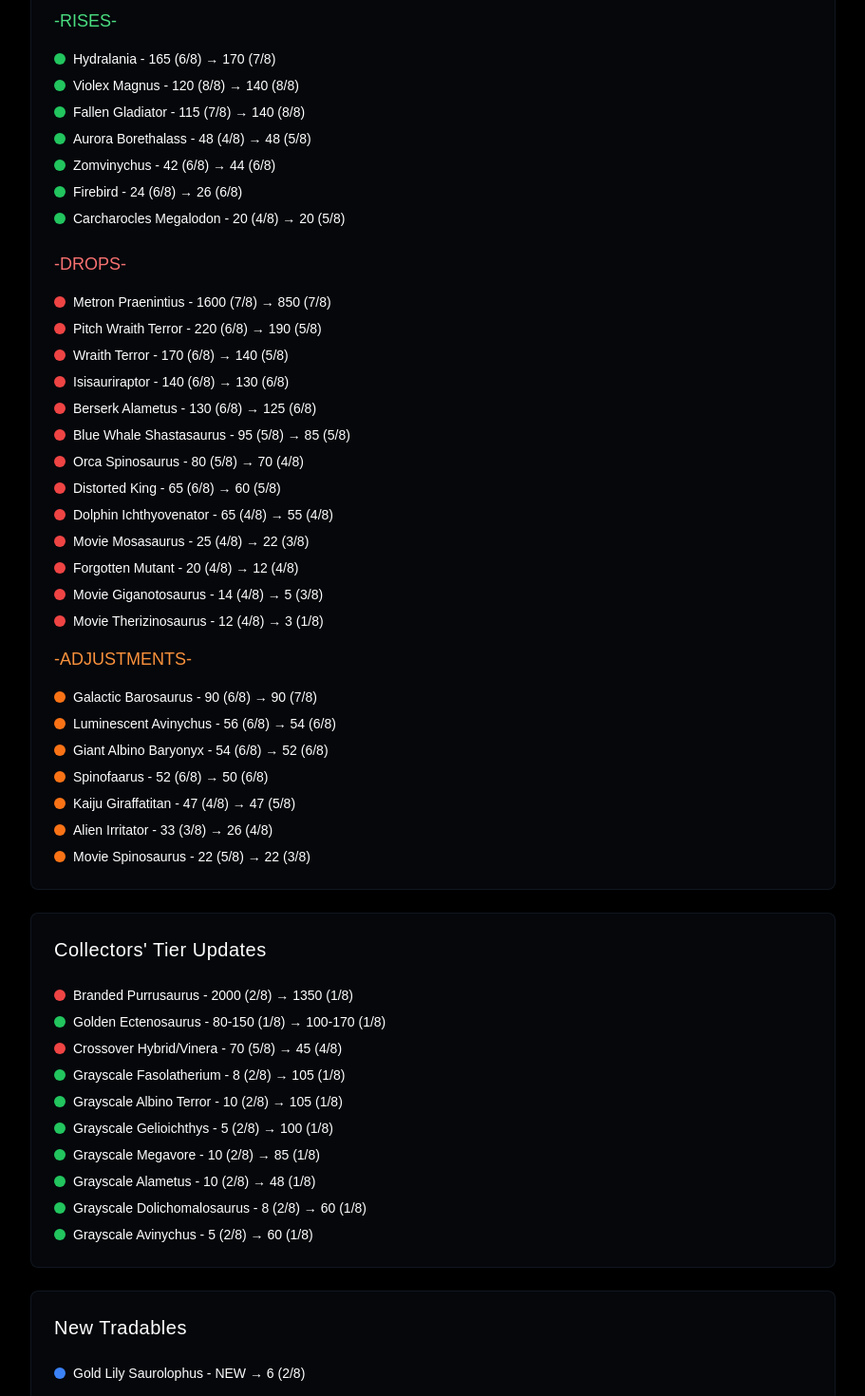
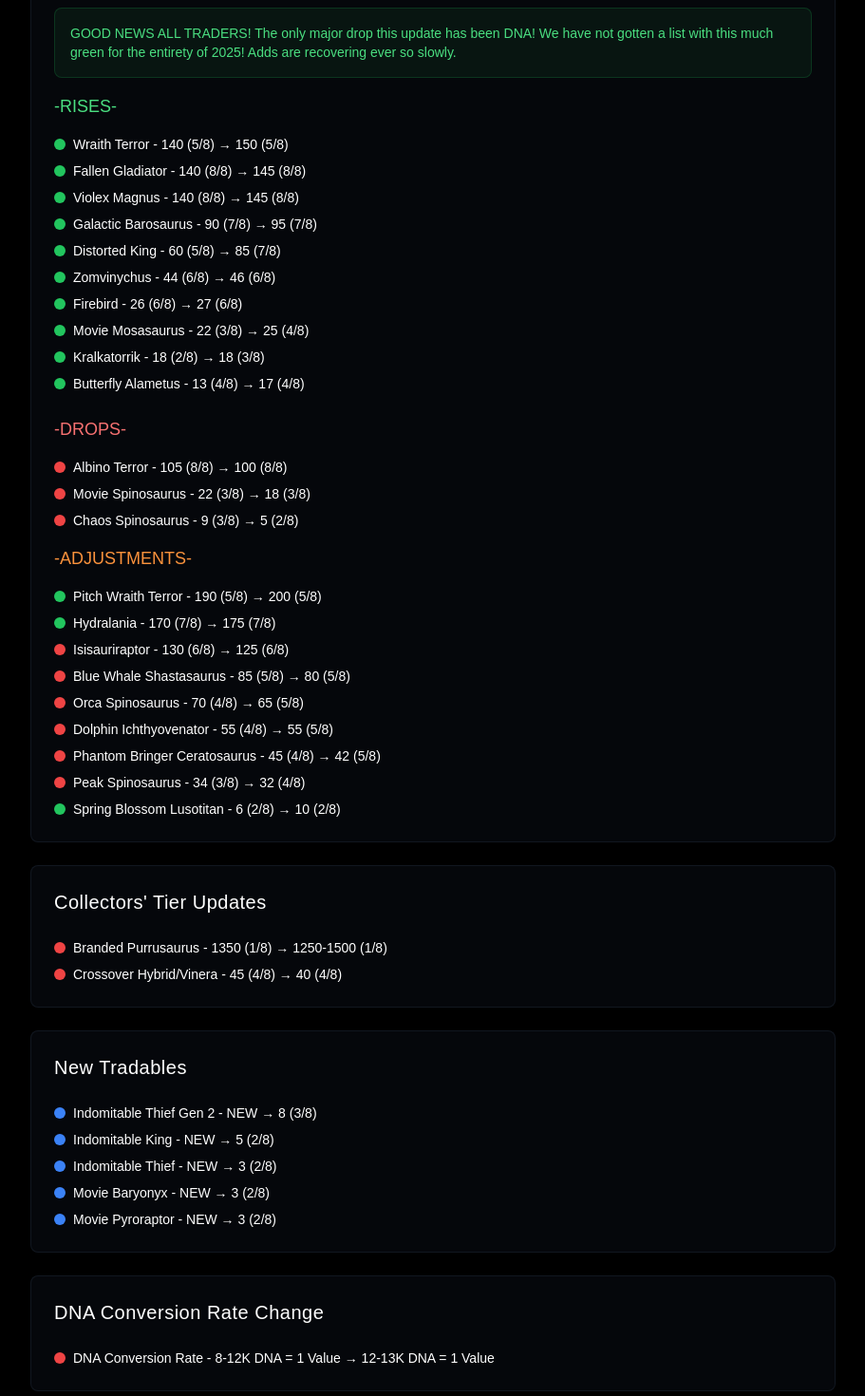
Before and after one commit to TotallyTheQuack/Value-List, a Next.js app: page /changelog in a window 1280 px wide. Shown: the part 280-1750 px from the top of the page at 95% size, without its empty margins (184-1095 px from the left). Built offline with nearby package versions, Linux system fonts and the light colour scheme.

Commit message:
feat: update dinosaur value list with August 31, 2025 changes
Co-authored-by: Kai <214445282+TotallyTheQuack@users.noreply.github.com>

```diff
--- a/changelog.tsx
+++ b/changelog.tsx
@@ -18,321 +18,219 @@ export default function Changelog() {
   const changelogEntries: ChangelogEntry[] = [
     // RISES
     {
-      name: "Hydralania",
-      oldValue: 165,
-      newValue: 170,
-      oldRarity: "6/8",
-      newRarity: "7/8",
+      name: "Wraith Terror",
+      oldValue: 140,
+      newValue: 150,
+      oldRarity: "5/8",
+      newRarity: "5/8",
       isIncrease: true,
     },
     {
-      name: "Violex Magnus",
-      oldValue: 120,
-      newValue: 140,
+      name: "Fallen Gladiator",
+      oldValue: 140,
+      newValue: 145,
       oldRarity: "8/8",
       newRarity: "8/8",
       isIncrease: true,
     },
     {
-      name: "Fallen Gladiator",
-      oldValue: 115,
-      newValue: 140,
-      oldRarity: "7/8",
+      name: "Violex Magnus",
+      oldValue: 140,
+      newValue: 145,
+      oldRarity: "8/8",
       newRarity: "8/8",
       isIncrease: true,
     },
     {
-      name: "Aurora Borethalass",
-      oldValue: 48,
-      newValue: 48,
-      oldRarity: "4/8",
-      newRarity: "5/8",
+      name: "Galactic Barosaurus",
+      oldValue: 90,
+      newValue: 95,
+      oldRarity: "7/8",
+      newRarity: "7/8",
+      isIncrease: true,
+    },
+    {
+      name: "Distorted King",
+      oldValue: 60,
+      newValue: 85,
+      oldRarity: "5/8",
+      newRarity: "7/8",
       isIncrease: true,
     },
     {
       name: "Zomvinychus",
-      oldValue: 42,
-      newValue: 44,
+      oldValue: 44,
+      newValue: 46,
       oldRarity: "6/8",
       newRarity: "6/8",
       isIncrease: true,
     },
     {
       name: "Firebird",
-      oldValue: 24,
-      newValue: 26,
+      oldValue: 26,
+      newValue: 27,
       oldRarity: "6/8",
       newRarity: "6/8",
       isIncrease: true,
     },
     {
-      name: "Carcharocles Megalodon",
-      oldValue: 20,
-      newValue: 20,
+      name: "Movie Mosasaurus",
+      oldValue: 22,
+      newValue: 25,
+      oldRarity: "3/8",
+      newRarity: "4/8",
+      isIncrease: true,
+    },
+    {
+      name: "Kralkatorrik",
+      oldValue: 18,
+      newValue: 18,
+      oldRarity: "2/8",
+      newRarity: "3/8",
+      isIncrease: true,
+    },
+    {
+      name: "Butterfly Alametus",
+      oldValue: 13,
+      newValue: 17,
       oldRarity: "4/8",
-      newRarity: "5/8",
+      newRarity: "4/8",
       isIncrease: true,
     },
     // DROPS
     {
-      name: "Metron Praenintius",
-      oldValue: 1600,
-      newValue: 850,
-      oldRarity: "7/8",
-      newRarity: "7/8",
+      name: "Albino Terror",
+      oldValue: 105,
+      newValue: 100,
+      oldRarity: "8/8",
+      newRarity: "8/8",
       isIncrease: false,
     },
     {
-      name: "Pitch Wraith Terror",
-      oldValue: 220,
-      newValue: 190,
-      oldRarity: "6/8",
-      newRarity: "5/8",
-      isIncrease: false,
-    },
-    {
-      name: "Wraith Terror",
-      oldValue: 170,
-      newValue: 140,
-      oldRarity: "6/8",
-      newRarity: "5/8",
-      isIncrease: false,
-    },
-    {
-      name: "Isisauriraptor",
-      oldValue: 140,
-      newValue: 130,
-      oldRarity: "6/8",
-      newRarity: "6/8",
-      isIncrease: false,
-    },
-    {
-      name: "Berserk Alametus",
-      oldValue: 130,
-      newValue: 125,
-      oldRarity: "6/8",
-      newRarity: "6/8",
-      isIncrease: false,
-    },
-    {
-      name: "Blue Whale Shastasaurus",
-      oldValue: 95,
-      newValue: 85,
-      oldRarity: "5/8",
-      newRarity: "5/8",
-      isIncrease: false,
-    },
-    {
-      name: "Orca Spinosaurus",
-      oldValue: 80,
-      newValue: 70,
-      oldRarity: "5/8",
-      newRarity: "4/8",
-      isIncrease: false,
-    },
-    {
-      name: "Distorted King",
-      oldValue: 65,
-      newValue: 60,
-      oldRarity: "6/8",
-      newRarity: "5/8",
-      isIncrease: false,
-    },
-    {
-      name: "Dolphin Ichthyovenator",
-      oldValue: 65,
-      newValue: 55,
-      oldRarity: "4/8",
-      newRarity: "4/8",
-      isIncrease: false,
-    },
-    {
-      name: "Movie Mosasaurus",
-      oldValue: 25,
-      newValue: 22,
-      oldRarity: "4/8",
+      name: "Movie Spinosaurus",
+      oldValue: 22,
+      newValue: 18,
+      oldRarity: "3/8",
       newRarity: "3/8",
       isIncrease: false,
     },
     {
-      name: "Forgotten Mutant",
-      oldValue: 20,
-      newValue: 12,
-      oldRarity: "4/8",
-      newRarity: "4/8",
-      isIncrease: false,
-    },
-    {
-      name: "Movie Giganotosaurus",
-      oldValue: 14,
+      name: "Chaos Spinosaurus",
+      oldValue: 9,
       newValue: 5,
-      oldRarity: "4/8",
-      newRarity: "3/8",
-      isIncrease: false,
-    },
-    {
-      name: "Movie Therizinosaurus",
-      oldValue: 12,
-      newValue: 3,
-      oldRarity: "4/8",
-      newRarity: "1/8",
+      oldRarity: "3/8",
+      newRarity: "2/8",
       isIncrease: false,
     },
     // ADJUSTMENTS
     {
-      name: "Galactic Barosaurus",
-      oldValue: 90,
-      newValue: 90,
-      oldRarity: "6/8",
-      newRarity: "7/8",
-      isIncrease: false,
+      name: "Pitch Wraith Terror",
+      oldValue: 190,
+      newValue: 200,
+      oldRarity: "5/8",
+      newRarity: "5/8",
+      isIncrease: true,
       isAdjustment: true,
     },
     {
-      name: "Luminescent Avinychus",
-      oldValue: 56,
-      newValue: 54,
+      name: "Hydralania",
+      oldValue: 170,
+      newValue: 175,
+      oldRarity: "7/8",
+      newRarity: "7/8",
+      isIncrease: true,
+      isAdjustment: true,
+    },
+    {
+      name: "Isisauriraptor",
+      oldValue: 130,
+      newValue: 125,
       oldRarity: "6/8",
       newRarity: "6/8",
       isIncrease: false,
       isAdjustment: true,
     },
     {
-      name: "Giant Albino Baryonyx",
-      oldValue: 54,
-      newValue: 52,
-      oldRarity: "6/8",
-      newRarity: "6/8",
+      name: "Blue Whale Shastasaurus",
+      oldValue: 85,
+      newValue: 80,
+      oldRarity: "5/8",
+      newRarity: "5/8",
       isIncrease: false,
       isAdjustment: true,
     },
     {
-      name: "Spinofaarus",
-      oldValue: 52,
-      newValue: 50,
-      oldRarity: "6/8",
-      newRarity: "6/8",
-      isIncrease: false,
-      isAdjustment: true,
-    },
-    {
-      name: "Kaiju Giraffatitan",
-      oldValue: 47,
-      newValue: 47,
+      name: "Orca Spinosaurus",
+      oldValue: 70,
+      newValue: 65,
       oldRarity: "4/8",
       newRarity: "5/8",
       isIncrease: false,
       isAdjustment: true,
     },
     {
-      name: "Alien Irritator",
-      oldValue: 33,
-      newValue: 26,
+      name: "Dolphin Ichthyovenator",
+      oldValue: 55,
+      newValue: 55,
+      oldRarity: "4/8",
+      newRarity: "5/8",
+      isIncrease: false,
+      isAdjustment: true,
+    },
+    {
+      name: "Phantom Bringer Ceratosaurus",
+      oldValue: 45,
+      newValue: 42,
+      oldRarity: "4/8",
+      newRarity: "5/8",
+      isIncrease: false,
+      isAdjustment: true,
+    },
+    {
+      name: "Peak Spinosaurus",
+      oldValue: 34,
+      newValue: 32,
       oldRarity: "3/8",
       newRarity: "4/8",
       isIncrease: false,
       isAdjustment: true,
     },
     {
-      name: "Movie Spinosaurus",
-      oldValue: 22,
-      newValue: 22,
-      oldRarity: "5/8",
-      newRarity: "3/8",
-      isIncrease: false,
+      name: "Spring Blossom Lusotitan",
+      oldValue: 6,
+      newValue: 10,
+      oldRarity: "2/8",
+      newRarity: "2/8",
+      isIncrease: true,
       isAdjustment: true,
     },
     // COLLECTORS' TIER
     {
       name: "Branded Purrusaurus",
-      oldValue: 2000,
-      newValue: 1350,
-      oldRarity: "2/8",
+      oldValue: 1350,
+      newValue: "1250-1500",
+      oldRarity: "1/8",
       newRarity: "1/8",
       isIncrease: false,
       isCollectors: true,
     },
     {
-      name: "Golden Ectenosaurus",
-      oldValue: "80-150",
-      newValue: "100-170",
-      oldRarity: "1/8",
-      newRarity: "1/8",
-      isIncrease: true,
-      isCollectors: true,
-    },
-    {
       name: "Crossover Hybrid/Vinera",
-      oldValue: 70,
-      newValue: 45,
-      oldRarity: "5/8",
+      oldValue: 45,
+      newValue: 40,
+      oldRarity: "4/8",
       newRarity: "4/8",
       isIncrease: false,
       isCollectors: true,
     },
-    {
-      name: "Grayscale Fasolatherium",
-      oldValue: 8,
-      newValue: 105,
-      oldRarity: "2/8",
-      newRarity: "1/8",
-      isIncrease: true,
-      isCollectors: true,
-    },
-    {
-      name: "Grayscale Albino Terror",
-      oldValue: 10,
-      newValue: 105,
-      oldRarity: "2/8",
-      newRarity: "1/8",
-      isIncrease: true,
-      isCollectors: true,
-    },
-    {
-      name: "Grayscale Gelioichthys",
-      oldValue: 5,
-      newValue: 100,
-      oldRarity: "2/8",
-      newRarity: "1/8",
-      isIncrease: true,
-      isCollectors: true,
-    },
-    {
-      name: "Grayscale Megavore",
-      oldValue: 10,
-      newValue: 85,
-      oldRarity: "2/8",
-      newRarity: "1/8",
-      isIncrease: true,
-      isCollectors: true,
-    },
-    {
-      name: "Grayscale Alametus",
-      oldValue: 10,
-      newValue: 48,
-      oldRarity: "2/8",
-      newRarity: "1/8",
-      isIncrease: true,
-      isCollectors: true,
-    },
-    {
-      name: "Grayscale Dolichomalosaurus",
-      oldValue: 8,
-      newValue: 60,
-      oldRarity: "2/8",
-      newRarity: "1/8",
-      isIncrease: true,
-      isCollectors: true,
-    },
-    {
-      name: "Grayscale Avinychus",
-      oldValue: 5,
-      newValue: 60,
-      oldRarity: "2/8",
-      newRarity: "1/8",
-      isIncrease: true,
-      isCollectors: true,
-    },
+  ]
+
+  const newTradables = [
+    { name: "Indomitable Thief Gen 2", value: 8, rarity: "3/8" },
+    { name: "Indomitable King", value: 5, rarity: "2/8" },
+    { name: "Indomitable Thief", value: 3, rarity: "2/8" },
+    { name: "Movie Baryonyx", value: 3, rarity: "2/8" },
+    { name: "Movie Pyroraptor", value: 3, rarity: "2/8" },
   ]
 
   return (
@@ -360,16 +258,22 @@ export default function Changelog() {
           <Card className="bg-gray-900/30 border-gray-800/50 backdrop-blur-sm">
             <CardHeader>
               <CardTitle className="text-white text-xl font-light tracking-wide">
-                Recent Value Changes - August 22, 2025
+                Recent Value Changes - August 31, 2025
               </CardTitle>
             </CardHeader>
             <CardContent>
+              <div className="mb-4 p-4 bg-green-900/20 border border-green-700/30 rounded-lg">
+                <p className="text-green-400 text-sm font-light">
+                  <strong>GOOD NEWS ALL TRADERS!</strong> The only major drop this update has been DNA! We have not
+                  gotten a list with this much green for the entirety of 2025! Adds are recovering ever so slowly.
+                </p>
+              </div>
               <div className="space-y-4">
                 <div className="mb-6">
                   <h3 className="text-green-400 text-lg font-light mb-4">-RISES-</h3>
                   <div className="space-y-2">
                     {changelogEntries
-                      .filter((entry) => entry.isIncrease && !entry.isCollectors)
+                      .filter((entry) => entry.isIncrease && !entry.isCollectors && !entry.isAdjustment)
                       .map((entry, index) => (
                         <div key={index} className="flex items-center gap-2 text-white text-sm">
                           <div className="w-3 h-3 bg-green-500 rounded-full"></div>
@@ -404,7 +308,9 @@ export default function Changelog() {
                       .filter((entry) => entry.isAdjustment)
                       .map((entry, index) => (
                         <div key={index} className="flex items-center gap-2 text-white text-sm">
-                          <div className="w-3 h-3 bg-orange-500 rounded-full"></div>
+                          <div
+                            className={`w-3 h-3 rounded-full ${entry.isIncrease ? "bg-green-500" : "bg-red-500"}`}
+                          ></div>
                           <span className="font-light">
                             {entry.name} - {entry.oldValue} ({entry.oldRarity}) → {entry.newValue} ({entry.newRarity})
                           </span>
@@ -442,23 +348,27 @@ export default function Changelog() {
             </CardHeader>
             <CardContent>
               <div className="space-y-2">
-                <div className="flex items-center gap-2 text-white text-sm">
-                  <div className="w-3 h-3 bg-blue-500 rounded-full"></div>
-                  <span className="font-light">Gold Lily Saurolophus - NEW → 6 (2/8)</span>
-                </div>
+                {newTradables.map((item, index) => (
+                  <div key={index} className="flex items-center gap-2 text-white text-sm">
+                    <div className="w-3 h-3 bg-blue-500 rounded-full"></div>
+                    <span className="font-light">
+                      {item.name} - NEW → {item.value} ({item.rarity})
+                    </span>
+                  </div>
+                ))}
               </div>
             </CardContent>
           </Card>
 
           <Card className="bg-gray-900/30 border-gray-800/50 backdrop-blur-sm">
             <CardHeader>
-              <CardTitle className="text-white text-xl font-light tracking-wide">DNA Conversion Rate</CardTitle>
+              <CardTitle className="text-white text-xl font-light tracking-wide">DNA Conversion Rate Change</CardTitle>
             </CardHeader>
             <CardContent>
               <div className="space-y-2">
                 <div className="flex items-center gap-2 text-white text-sm">
-                  <div className="w-3 h-3 bg-emerald-500 rounded-full"></div>
-                  <span className="font-light">1 Value = 8-12K DNA (10K Average)</span>
+                  <div className="w-3 h-3 bg-red-500 rounded-full"></div>
+                  <span className="font-light">DNA Conversion Rate - 8-12K DNA = 1 Value → 12-13K DNA = 1 Value</span>
                 </div>
               </div>
             </CardContent>
--- a/dinosaur-value-list.tsx
+++ b/dinosaur-value-list.tsx
@@ -366,12 +366,12 @@ export default function Component() {
       color: "bg-red-500",
       dinosaurs: [
         { name: "Metron Praenintius", value: 850, rarity: "7/8" },
-        { name: "Pitch Wraith Terror", value: 190, rarity: "5/8" },
-        { name: "Hydralania", value: 170, rarity: "7/8" },
-        { name: "Fallen Gladiator", value: 140, rarity: "8/8" },
-        { name: "Violex Magnus", value: 140, rarity: "8/8" },
-        { name: "Wraith Terror", value: 140, rarity: "5/8" },
-        { name: "Isisauriraptor", value: 130, rarity: "6/8" },
+        { name: "Pitch Wraith Terror", value: 200, rarity: "5/8" },
+        { name: "Hydralania", value: 175, rarity: "7/8" },
+        { name: "Fallen Gladiator", value: 145, rarity: "8/8" },
+        { name: "Violex Magnus", value: 145, rarity: "8/8" },
+        { name: "Wraith Terror", value: 150, rarity: "5/8" },
+        { name: "Isisauriraptor", value: 125, rarity: "6/8" },
         { name: "Berserk Alametus", value: 125, rarity: "6/8" },
       ],
       isOpen: openTiers["S Tier"],
@@ -381,15 +381,15 @@ export default function Component() {
       range: "50-110",
       color: "bg-orange-500",
       dinosaurs: [
-        { name: "Albino Terror", value: 105, rarity: "8/8" },
+        { name: "Albino Terror", value: 100, rarity: "8/8" },
         { name: "Megavore", value: 100, rarity: "8/8" },
-        { name: "Blue Whale Shastasaurus", value: 85, rarity: "5/8" },
-        { name: "Galactic Barosaurus", value: 90, rarity: "7/8" },
-        { name: "Orca Spinosaurus", value: 70, rarity: "4/8" },
+        { name: "Blue Whale Shastasaurus", value: 80, rarity: "5/8" },
+        { name: "Galactic Barosaurus", value: 95, rarity: "7/8" },
+        { name: "Orca Spinosaurus", value: 65, rarity: "5/8" },
         { name: "Reaper Gelioichthys", value: 68, rarity: "6/8" },
         { name: "Pitch Luminescent Avinychus", value: 68, rarity: "5/8" },
-        { name: "Distorted King", value: 60, rarity: "5/8" },
-        { name: "Dolphin Ichthyovenator", value: 55, rarity: "4/8" },
+        { name: "Distorted King", value: 85, rarity: "7/8" },
+        { name: "Dolphin Ichthyovenator", value: 55, rarity: "5/8" },
         { name: "Pitch Black Terror", value: 58, rarity: "7/8" },
         { name: "Luminescent Avinychus", value: 54, rarity: "6/8" },
         { name: "Giant Albino Baryonyx", value: 52, rarity: "6/8" },
@@ -405,12 +405,12 @@ export default function Component() {
         { name: "Aurora Borethalass", value: 48, rarity: "5/8" },
         { name: "Kaiju Giraffatitan", value: 47, rarity: "5/8" },
         { name: "Scylla", value: 46, rarity: "6/8" },
-        { name: "Phantom Bringer Ceratosaurus", value: 45, rarity: "4/8" },
-        { name: "Zomvinychus", value: 44, rarity: "6/8" },
+        { name: "Phantom Bringer Ceratosaurus", value: 42, rarity: "5/8" },
+        { name: "Zomvinychus", value: 46, rarity: "6/8" },
         { name: "Classic Pitch Black Terror", value: 40, rarity: "3/8" },
         { name: "Kaiju Spinofaarus", value: 38, rarity: "6/8" },
         { name: "Pitch Coconut Brachiosaurus", value: 35, rarity: "4/8" },
-        { name: "Peak Spinosaurus", value: 34, rarity: "3/8" },
+        { name: "Peak Spinosaurus", value: 32, rarity: "4/8" },
         { name: "Alien Irritator", value: 26, rarity: "4/8" },
         { name: "Classic Albino Terror", value: 32, rarity: "3/8" },
         { name: "Early Winter Frost Sauroposeidon", value: 31, rarity: "3/8" },
@@ -430,11 +430,11 @@ export default function Component() {
         { name: "Pitch Black Apatosaurus", value: 27, rarity: "4/8" },
         { name: "Gold Fossil Tyrannosaurus", value: 27, rarity: "5/8" },
         { name: "Disco Stegosaurus", value: 25, rarity: "4/8" },
-        { name: "Movie Mosasaurus", value: 22, rarity: "3/8" },
-        { name: "Firebird", value: 26, rarity: "6/8" },
+        { name: "Movie Mosasaurus", value: 25, rarity: "4/8" },
+        { name: "Firebird", value: 27, rarity: "6/8" },
         { name: "Rakebaby Guanlong", value: 24, rarity: "5/8" },
         { name: "Toy Train Mastodonsaurus", value: 23, rarity: "5/8" },
-        { name: "Movie Spinosaurus", value: 22, rarity: "3/8" },
+        { name: "Movie Spinosaurus", value: 18, rarity: "3/8" },
         { name: "Gold Fossil Spinosaurus", value: 22, rarity: "3/8" },
         { name: "Headlessaurus", value: 20, rarity: "5/8" },
         { name: "Forgotten Mutant", value: 12, rarity: "4/8" },
@@ -445,7 +445,7 @@ export default function Component() {
         { name: "Kaiju Gelioichthys", value: 19, rarity: "5/8" },
         { name: "Masquerade Gigantoraptor", value: 18, rarity: "5/8" },
         { name: "Spawn Shunosaurus", value: 18, rarity: "5/8" },
-        { name: "Kralkatorrik", value: 18, rarity: "2/8" },
+        { name: "Kralkatorrik", value: 18, rarity: "3/8" },
         { name: "Cyber Ichthyovenator", value: 17, rarity: "4/8" },
         { name: "Coconut Brachiosaurus", value: 16, rarity: "4/8" },
         { name: "Santa Clawz", value: 16, rarity: "2/8" },
@@ -457,7 +457,7 @@ export default function Component() {
       range: "10-14",
       color: "bg-blue-500",
       dinosaurs: [
-        { name: "Butterfly Alametus", value: 13, rarity: "4/8" },
+        { name: "Butterfly Alametus", value: 17, rarity: "4/8" },
         { name: "Clamarocles Megalodon", value: 13, rarity: "4/8" },
         { name: "Spider Troodon", value: 13, rarity: "2/8" },
         { name: "Snowflake Stegosaurus", value: 13, rarity: "2/8" },
@@ -483,7 +483,7 @@ export default function Component() {
       range: "4-9",
       color: "bg-purple-500",
       dinosaurs: [
-        { name: "Chaos Spinosaurus", value: 9, rarity: "3/8" },
+        { name: "Chaos Spinosaurus", value: 5, rarity: "2/8" },
         { name: "Possessed Troodon", value: 9, rarity: "2/8" },
         { name: "Heartracer Concavenator", value: 9, rarity: "2/8" },
         { name: "Movie Triceratops", value: 8, rarity: "3/8" },
@@ -506,7 +506,7 @@ export default function Component() {
         { name: "Gargoyle Hatzegopteryx", value: 6.5, rarity: "3/8" },
         { name: "Clay Iguanodon", value: 6, rarity: "3/8" },
         { name: "Violex Parvulus", value: 6, rarity: "2/8" },
-        { name: "Spring Blossom Lusotitan", value: 6, rarity: "2/8" },
+        { name: "Spring Blossom Lusotitan", value: 10, rarity: "2/8" },
         { name: "Putrefied Amargasaurus", value: 6, rarity: "2/8" },
         { name: "Movie Spinofaarus", value: 5, rarity: "3/8" },
         { name: "Tree Elder Ankylosaurus", value: 5, rarity: "2/8" },
@@ -532,6 +532,8 @@ export default function Component() {
         { name: "Vampire Batzegopteryx", value: 4, rarity: "1/8" },
         { name: "Movie Giganotosaurus", value: 5, rarity: "3/8" },
         { name: "Gold Lily Saurolophus", value: 6, rarity: "2/8" },
+        { name: "Indomitable Thief Gen 2", value: 8, rarity: "3/8" },
+        { name: "Indomitable King", value: 5, rarity: "2/8" },
       ],
       isOpen: openTiers["E Tier"],
     },
@@ -619,6 +621,9 @@ export default function Component() {
         { name: "Minotaurus", value: "0.5", rarity: "1/8" },
         { name: "Kentrallos", value: "0.5", rarity: "1/8" },
         { name: "Erymanthian Styracoboar", value: "0.5", rarity: "1/8" },
+        { name: "Indomitable Thief", value: 3, rarity: "2/8" },
+        { name: "Movie Baryonyx", value: 3, rarity: "2/8" },
+        { name: "Movie Pyroraptor", value: 3, rarity: "2/8" },
       ],
       isOpen: openTiers["F Tier"],
     },
@@ -627,9 +632,9 @@ export default function Component() {
       range: "Special",
       color: "bg-gray-500",
       dinosaurs: [
-        { name: "Branded Purrusaurus", value: 1350, rarity: "1/8" },
+        { name: "Branded Purrusaurus", value: "1250-1500", rarity: "1/8" },
         { name: "Golden Ectenosaurus", value: "100-170", rarity: "1/8" },
-        { name: "Crossover Hybrid/Vinera", value: 45, rarity: "4/8" },
+        { name: "Crossover Hybrid/Vinera", value: 40, rarity: "4/8" },
         { name: "Grayscale Fasolatherium", value: 105, rarity: "1/8" },
         { name: "Grayscale Albino Terror", value: 105, rarity: "1/8" },
         { name: "Grayscale Gelioichthys", value: 100, rarity: "1/8" },
```
